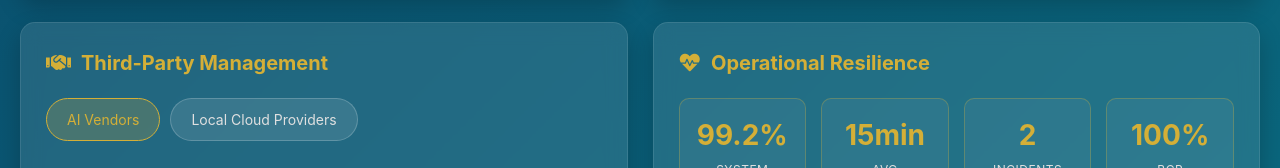
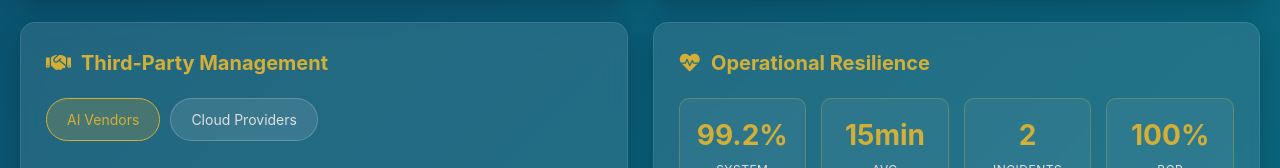
Before and after one commit to ElNaboulsi/AI-Governance-Guide-for-Lebanese-Financial-Institutions, a plain HTML site: page index.html in a window 1280 px wide. Shown: the part 1717-1885 px from the top of the page. Drawn offline with nearby package versions, Linux system fonts and the light colour scheme.

Commit message:
Update index.html

```diff
--- a/index.html
+++ b/index.html
@@ -596,7 +596,7 @@
                 <div class="tab-container">
                     <div class="tab-buttons">
                         <div class="tab-button active" onclick="switchTab('vendors')">AI Vendors</div>
-                        <div class="tab-button" onclick="switchTab('cloud')">Local Cloud Providers</div>
+                        <div class="tab-button" onclick="switchTab('cloud')">Cloud Providers</div>
                     </div>
 
                     <div id="vendors" class="tab-content active">
```
